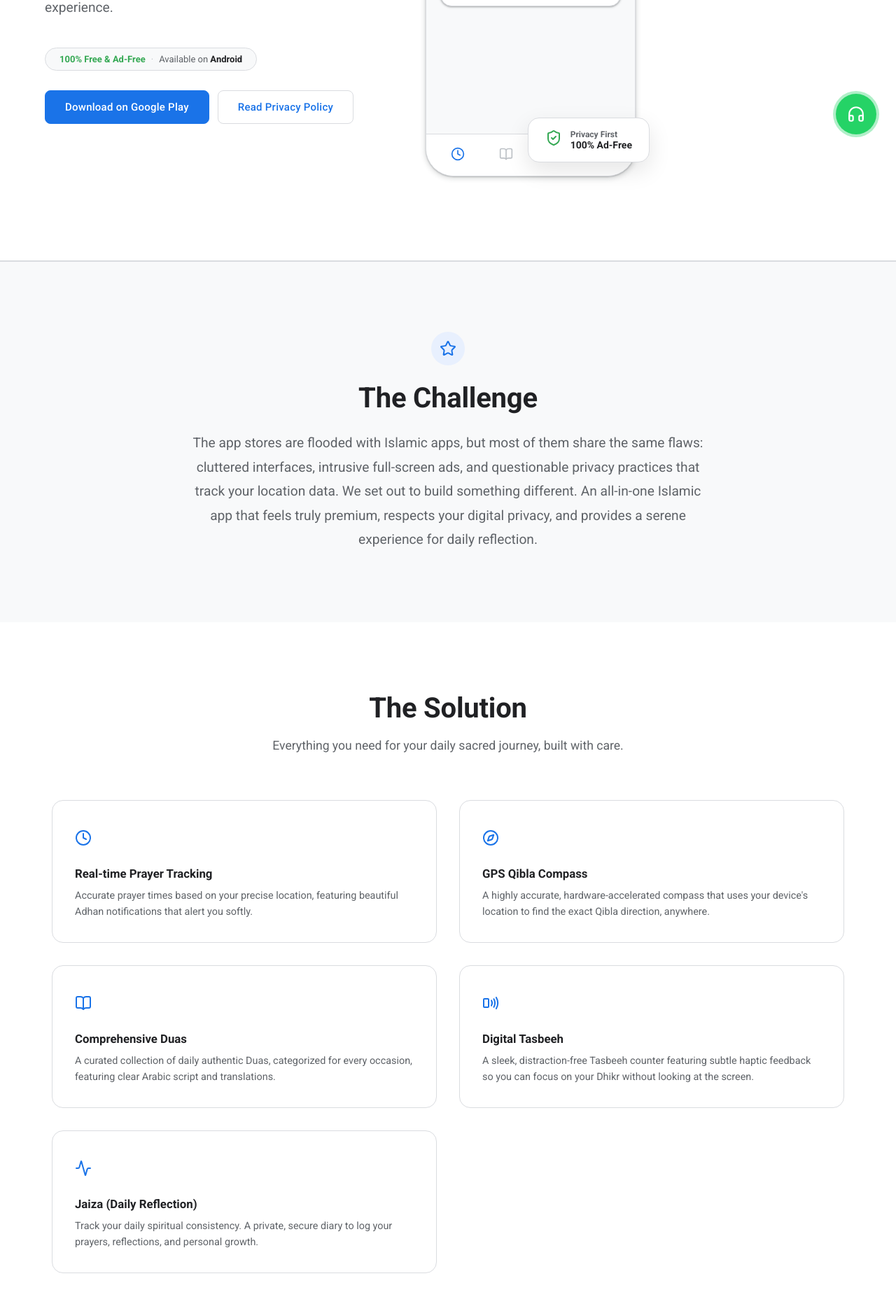
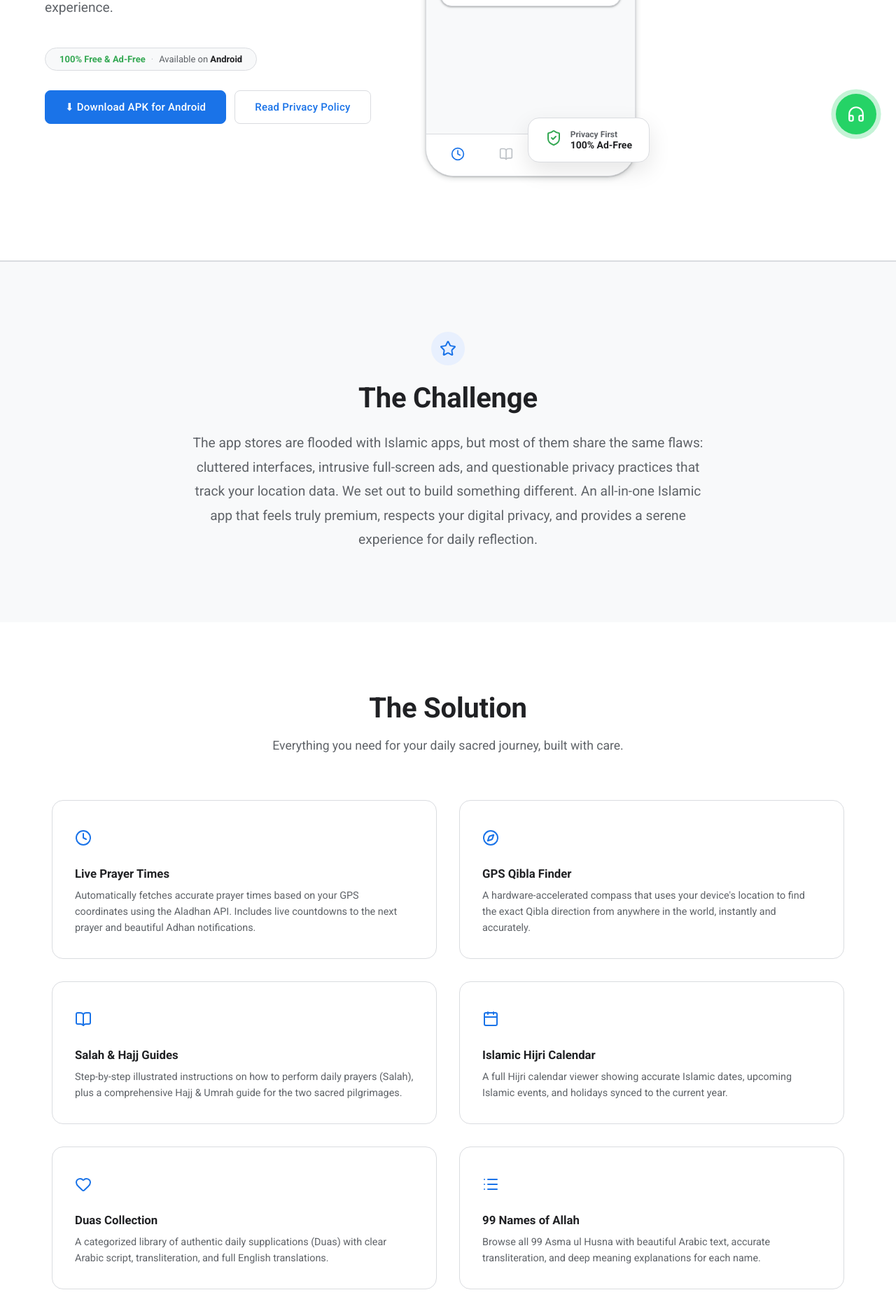
Before and after one commit to HafizRizwanUmar/minderfly_new, a React (Vite) app: page /products/muhasba in a window 1280 px wide. Shown: the part 580-2453 px from the top of the page at 70% size. Built offline with nearby package versions, Linux system fonts and the light colour scheme; a web font is replaced by a local one.

Commit message:
Fix news 'Read more' navigation, link Muhasba APK download, expand features & SEO

```diff
--- a/src/pages/MuhasbaPage.jsx
+++ b/src/pages/MuhasbaPage.jsx
@@ -5,7 +5,8 @@ import FaqSection from '../components/FaqSection'
 import SEOHead from '../components/SEOHead'
 import {
   Smartphone, Compass, BookOpen, Clock, Activity,
-  ShieldCheck, SmartphoneNfc, Layout, Database, Star, Check
+  ShieldCheck, SmartphoneNfc, Layout, Database, Star, Check,
+  MapPin, Bell, Calendar, Heart, List, Moon, Repeat, Lock
 } from 'lucide-react'
 
 /* ─── Muhasba App ────────────────────────────────────────────────────────────
@@ -13,25 +14,35 @@ import {
    Hero: Website's standard light theme with Google-esque brand colors
 ───────────────────────────────────────────────────────────────────────────── */
 
-const PLAY_STORE_URL = '#'
+const APK_URL = '/products/apk/muhasba.apk'
 
 const features = [
-  { icon: <Clock size={24} />, title: 'Real-time Prayer Tracking', desc: 'Accurate prayer times based on your precise location, featuring beautiful Adhan notifications that alert you softly.' },
-  { icon: <Compass size={24} />, title: 'GPS Qibla Compass', desc: 'A highly accurate, hardware-accelerated compass that uses your device\'s location to find the exact Qibla direction, anywhere.' },
-  { icon: <BookOpen size={24} />, title: 'Comprehensive Duas', desc: 'A curated collection of daily authentic Duas, categorized for every occasion, featuring clear Arabic script and translations.' },
-  { icon: <SmartphoneNfc size={24} />, title: 'Digital Tasbeeh', desc: 'A sleek, distraction-free Tasbeeh counter featuring subtle haptic feedback so you can focus on your Dhikr without looking at the screen.' },
-  { icon: <Activity size={24} />, title: 'Jaiza (Daily Reflection)', desc: 'Track your daily spiritual consistency. A private, secure diary to log your prayers, reflections, and personal growth.' },
+  { icon: <Clock size={24} />, title: 'Live Prayer Times', desc: 'Automatically fetches accurate prayer times based on your GPS coordinates using the Aladhan API. Includes live countdowns to the next prayer and beautiful Adhan notifications.' },
+  { icon: <Compass size={24} />, title: 'GPS Qibla Finder', desc: 'A hardware-accelerated compass that uses your device\'s location to find the exact Qibla direction from anywhere in the world, instantly and accurately.' },
+  { icon: <BookOpen size={24} />, title: 'Salah & Hajj Guides', desc: 'Step-by-step illustrated instructions on how to perform daily prayers (Salah), plus a comprehensive Hajj & Umrah guide for the two sacred pilgrimages.' },
+  { icon: <Calendar size={24} />, title: 'Islamic Hijri Calendar', desc: 'A full Hijri calendar viewer showing accurate Islamic dates, upcoming Islamic events, and holidays synced to the current year.' },
+  { icon: <Heart size={24} />, title: 'Duas Collection', desc: 'A categorized library of authentic daily supplications (Duas) with clear Arabic script, transliteration, and full English translations.' },
+  { icon: <List size={24} />, title: '99 Names of Allah', desc: 'Browse all 99 Asma ul Husna with beautiful Arabic text, accurate transliteration, and deep meaning explanations for each name.' },
+  { icon: <SmartphoneNfc size={24} />, title: 'Digital Tasbeeh Counter', desc: 'A sleek, distraction-free Tasbeeh counter with haptic feedback for daily Dhikr and Zikr repetitions. No screen-looking needed.' },
+  { icon: <Activity size={24} />, title: 'Jaiza (Self-Evaluation)', desc: 'A private daily spiritual journaling and self-evaluation tool to track your prayers, good deeds, and personal growth. All data stays on your device.' },
+  { icon: <Repeat size={24} />, title: 'Smart To-Do List', desc: 'A daily goal and task management system that automatically rolls over any unfinished tasks to the next day, keeping you consistently on track.' },
+  { icon: <Moon size={24} />, title: 'Memories & Milestones', desc: 'A personal journal to log life events, Islamic milestones, and cherished memories — your own private digital diary.' },
+  { icon: <Bell size={24} />, title: 'Smart Notifications', desc: 'Local alerts for prayer times, Jummah (Friday) reminders, and daily Islamic notifications — all running offline, no internet needed.' },
+  { icon: <Lock size={24} />, title: 'Pro Access via Gumroad', desc: 'Unlock premium features using Gumroad license verification. Your one-time purchase grants lifetime access with no recurring fees.' },
 ]
 
 const MUHASBA_SCHEMA = {
   '@context': 'https://schema.org',
   '@type': 'SoftwareApplication',
-  name: 'Muhasba',
-  operatingSystem: 'Android, iOS',
+  name: 'Muhasba — Islamic Lifestyle App',
+  operatingSystem: 'Android',
   applicationCategory: 'LifestyleApplication',
-  description: 'Muhasba is a premium, ad-free Islamic lifestyle app featuring real-time prayer tracking, Qibla compass, Duas, and a digital Tasbeeh.',
-  offers: { '@type': 'Offer', price: '0', priceCurrency: 'USD' },
+  description: 'Muhasba is a premium, ad-free Islamic lifestyle app featuring real-time prayer times, Qibla finder, Duas library, 99 Names of Allah, Tasbeeh counter, Hajj guide, Islamic calendar, and a daily reflection journal. Built with Flutter. 100% free, no ads, privacy-first.',
+  offers: { '@type': 'Offer', price: '0', priceCurrency: 'USD', availability: 'https://schema.org/InStock' },
   url: 'https://minderfly.com/products/muhasba',
+  downloadUrl: 'https://minderfly.com/products/apk/muhasba.apk',
+  featureList: 'Live Prayer Times, GPS Qibla Compass, Duas Collection, 99 Names of Allah, Tasbeeh Counter, Salah Guide, Hajj & Umrah Guide, Islamic Calendar, Daily Jaiza Journal, Smart To-Do List, Memories Journal, Prayer Notifications, Pro License via Gumroad',
+  author: { '@type': 'Organization', name: 'Minderfly', url: 'https://minderfly.com' },
 }
 
 export default function MuhasbaPage() {
@@ -40,8 +51,8 @@ export default function MuhasbaPage() {
   return (
     <div style={{ background: 'var(--white)', color: 'var(--text-primary)', fontFamily: 'var(--font-display)' }}>
       <SEOHead
-        title="Muhasba App — Premium Islamic Lifestyle & Daily Reflection"
-        description="Muhasba is a beautifully designed, ad-free Islamic app for real-time prayer tracking, accurate Qibla compass, Duas, and daily reflection. 100% private."
+        title="Muhasba App — Free Islamic App with Prayer Times, Qibla, Duas & Tasbeeh"
+        description="Download Muhasba APK — a free, ad-free Islamic lifestyle app for Android. Features live prayer times, GPS Qibla finder, Duas, 99 Names of Allah, Tasbeeh counter, Hajj guide, Islamic calendar, and a daily reflection journal. Built by Minderfly."
         canonical="https://minderfly.com/products/muhasba"
         schema={MUHASBA_SCHEMA}
       />
@@ -72,8 +83,8 @@ export default function MuhasbaPage() {
             </div>
 
             <div style={{ display: 'flex', gap: '12px', flexWrap: 'wrap' }}>
-              <a href={PLAY_STORE_URL} target="_blank" rel="noopener noreferrer" className="gfe-button gfe-button--primary" style={{ padding: '14px 28px', height: 'auto', fontSize: '15px', borderRadius: '8px' }}>
-                Download on Google Play
+              <a href={APK_URL} download="muhasba.apk" className="gfe-button gfe-button--primary" style={{ padding: '14px 28px', height: 'auto', fontSize: '15px', borderRadius: '8px', display: 'inline-flex', alignItems: 'center', gap: '8px' }}>
+                ⬇ Download APK for Android
               </a>
               <Link to="/products/muhasba/privacy" className="gfe-button gfe-button--outline" style={{ padding: '14px 28px', height: 'auto', fontSize: '15px', borderRadius: '8px' }}>
                 Read Privacy Policy
@@ -246,8 +257,8 @@ export default function MuhasbaPage() {
             Experience the most beautiful, privacy-first Islamic app available. Free forever.
           </p>
           <div style={{ display: 'flex', gap: '16px', justifyContent: 'center', flexWrap: 'wrap' }}>
-            <a href={PLAY_STORE_URL} target="_blank" rel="noopener noreferrer" className="gfe-button gfe-button--primary" style={{ padding: '15px 32px', height: 'auto', fontSize: '15px', borderRadius: '8px' }}>
-              Download for Android
+            <a href={APK_URL} download="muhasba.apk" className="gfe-button gfe-button--primary" style={{ padding: '15px 32px', height: 'auto', fontSize: '15px', borderRadius: '8px', display: 'inline-flex', alignItems: 'center', gap: '8px' }}>
+              ⬇ Download APK for Android
             </a>
             <Link to="/products/muhasba/privacy" className="gfe-button gfe-button--outline" style={{ padding: '15px 32px', height: 'auto', fontSize: '15px', borderRadius: '8px' }}>
               Privacy Policy
--- a/src/pages/NewsPage.jsx
+++ b/src/pages/NewsPage.jsx
@@ -1,5 +1,6 @@
 import { useEffect, useState } from 'react'
 import { Link } from 'react-router-dom'
+import { Mailbox } from 'lucide-react'
 import SEOHead from '../components/SEOHead'
 import { NEWS } from '../data/news'
 
@@ -173,5 +174,3 @@ export default function NewsPage() {
     </div>
   )
 }
-
-import { Film, Zap, Moon, FileText, Music, ListVideo, Monitor, Download, PenTool, Package, Award, BarChart, Cloud, Image, Files, Search, Save, Eye, Briefcase, Smartphone, Ban, Puzzle, Box, Video, CircleDot, Bot, Globe, Settings, Calendar, Check, Mailbox } from 'lucide-react'
```
Also changed, not shown: 1 other file (tests, documents, lock files or other folders).
